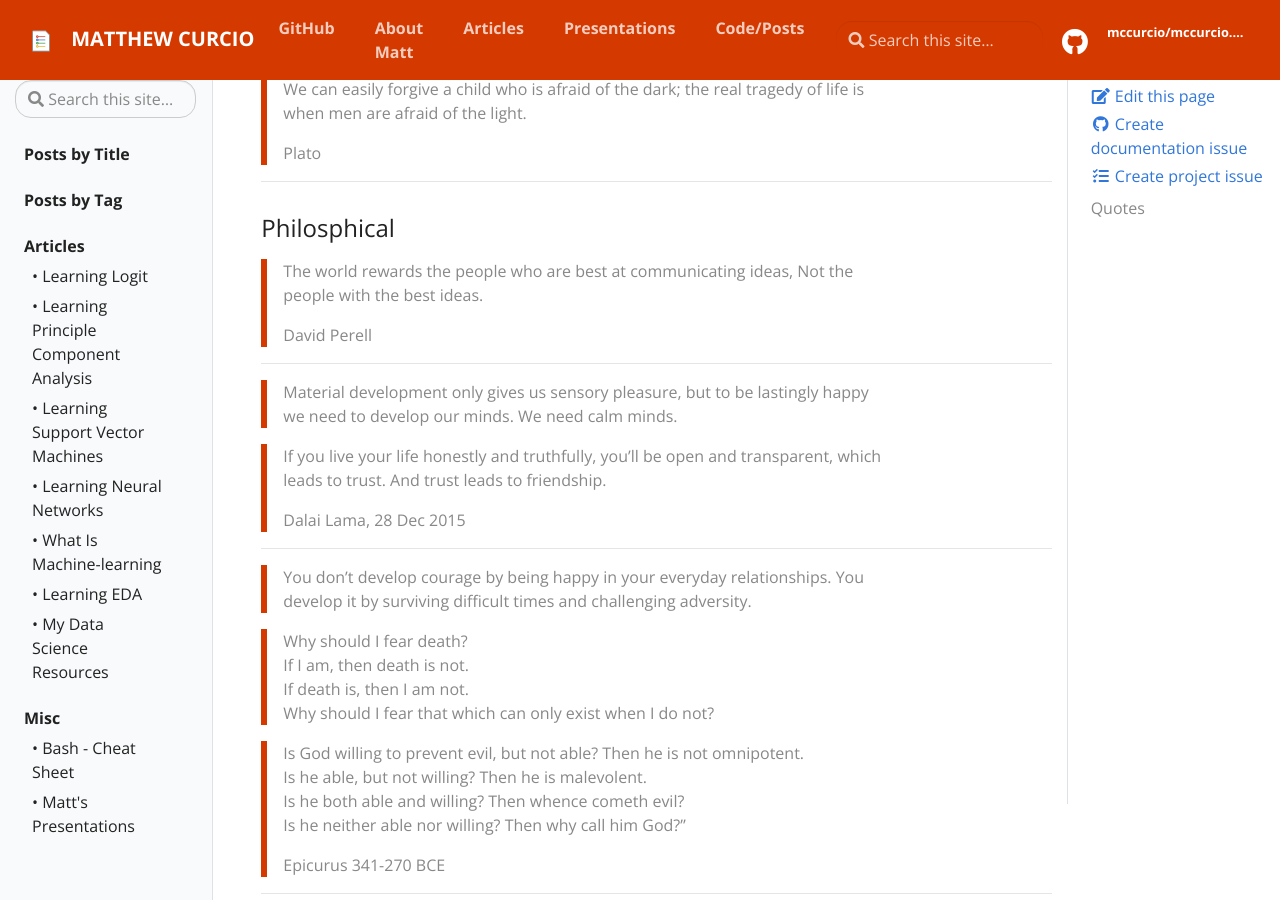
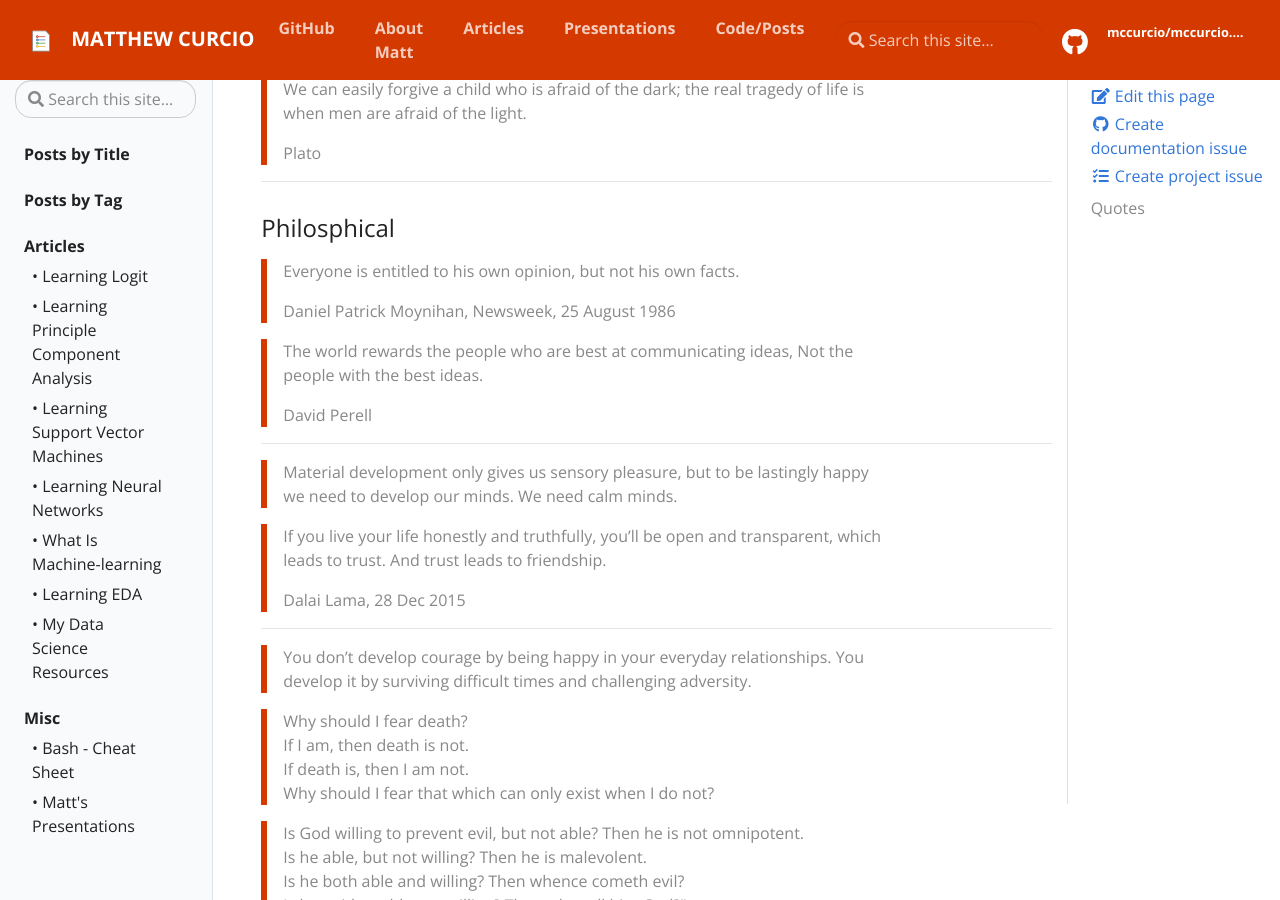
Before and after one commit to mccurcio/mccurcio.github.io, a Jekyll site: the page built from _posts/misc/2022-06-22-quotes.md, in a window 1280 px wide and 900 px high, scrolled down 2498 px. Built offline with Jekyll 4.4.1, drawn with Linux system fonts in a browser that asks for light colours; our own code applies the rules of GitHub Pages for plain Markdown files.

Commit message:
Update 2022-06-22-quotes.md

```diff
--- a/_posts/misc/2022-06-22-quotes.md
+++ b/_posts/misc/2022-06-22-quotes.md
@@ -126,6 +126,11 @@ Burden of Proof
 
 ### Philosphical
 
+>Everyone is entitled to his own opinion, but not his own facts.
+>
+>Daniel Patrick Moynihan, Newsweek, 25 August 1986
+
+
 >The world rewards the people who are best at communicating ideas, Not the people with the best ideas.
 >
 >David Perell
```
